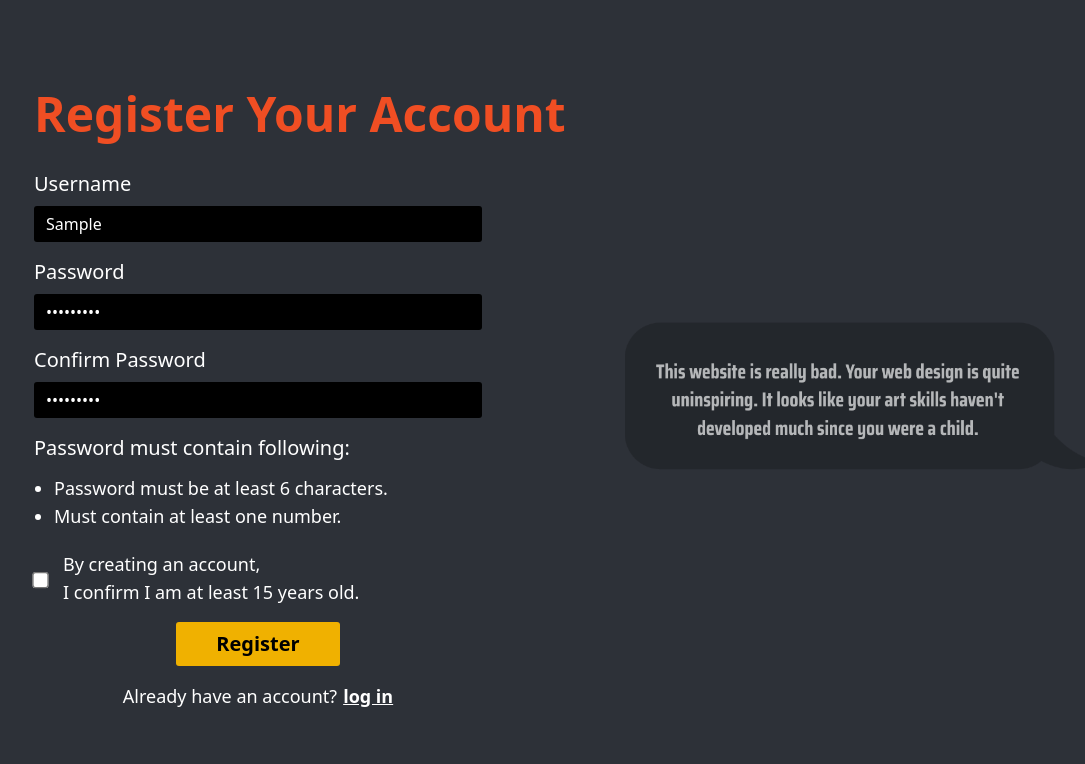
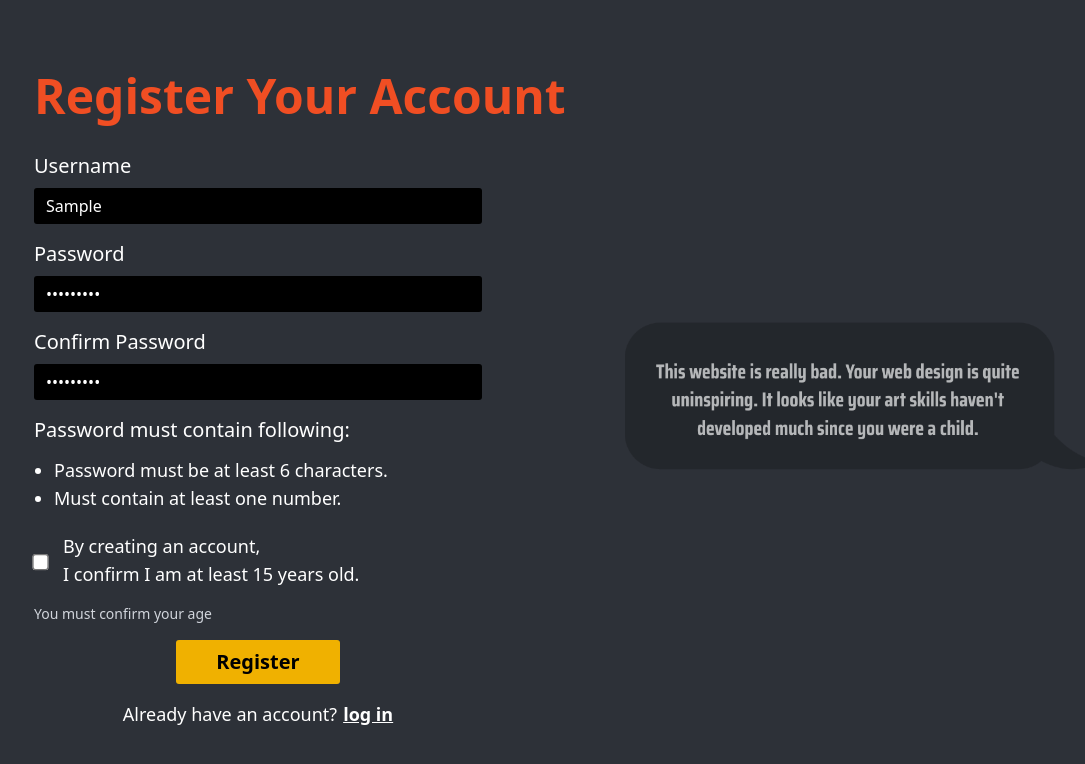
Before and after one commit to CSC105-2024/csc105-Hackathon-G06-WarPeace, a React (Vite) app in the folder frontend/: page /register in a window 1280 px wide. Both pictures are taken after typing "Sample", "Sample123", "Sample123" into the empty fields and a click on the button "Register". Shown: the top 764 px of the page, without its empty margins (110-1195 px from the left). Built offline with nearby package versions, Linux system fonts and the light colour scheme; no server answers.

Commit message:
add comfirm age

```diff
--- a/frontend/src/pages/register.jsx
+++ b/frontend/src/pages/register.jsx
@@ -13,6 +13,9 @@ const signUpSchema = z
       .min(6, "Password must be at least 6 characters")
       .regex(/\d/, "Password must contain at least one number"),
     confirmPassword: z.string(),
+    confirmAge: z.literal(true, {
+      errorMap: () => ({ message: "You must confirm your age" }),
+    }),
   })
   .refine((data) => data.password === data.confirmPassword, {
     message: "Passwords do not match",
@@ -122,6 +125,7 @@ function SignUp() {
           <div className="flex mt-5">
           <input
             type="checkbox"
+            {...register("confirmAge")}
             className="accent-yellow-400 scale-125 mt-1 cursor-pointer"
           />
           <label className="text-white text-lg pl-4">
@@ -130,6 +134,10 @@ function SignUp() {
             I confirm I am at least 15 years old.
           </label>
         </div>
+        {errors.confirmAge && (
+          <p className="text-gray-300 text-sm mt-1">{errors.confirmAge.message}</p>
+        )}
+
 
           <div className="flex items-center justify-center">
             <button
```
Lines whose indentation alone changed are shown as unchanged.
